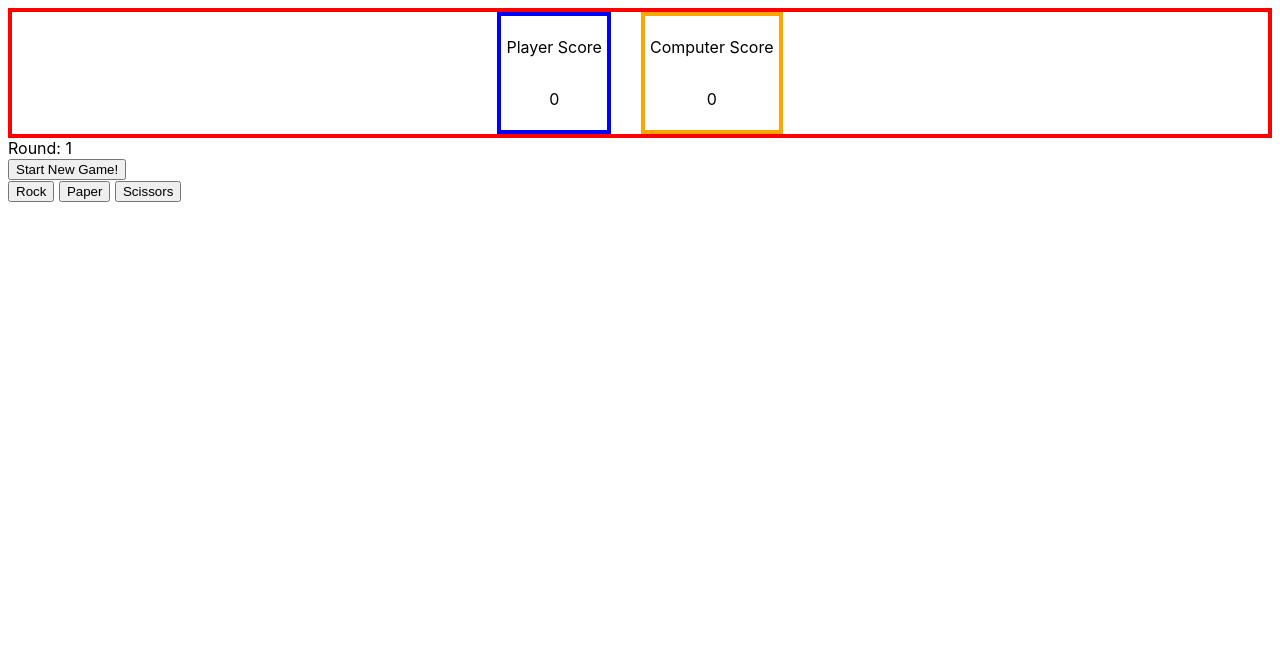
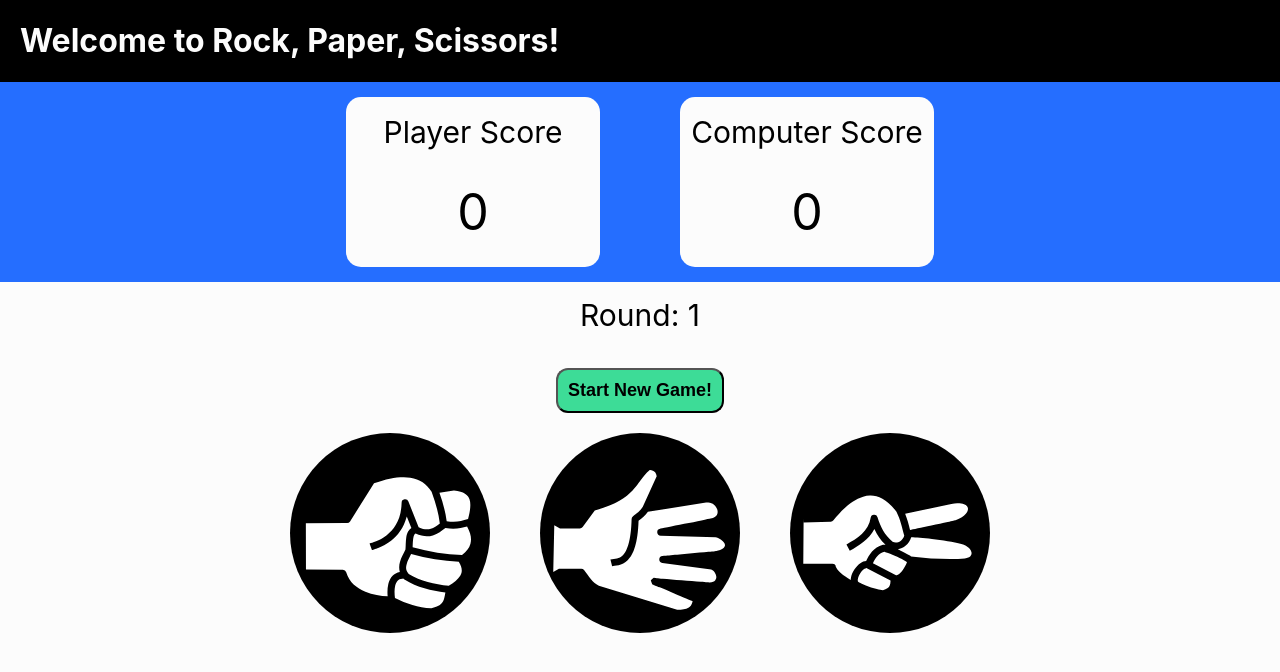
Before and after one commit to colonelcandycorn/rock_Paper_Scissors, a plain HTML site: page index.html in a window 1280 px wide. Drawn offline with Linux system fonts and the light colour scheme.

Commit message:
Finish Game
Complete the project with functioning interface.

```diff
--- a/css/styles.css
+++ b/css/styles.css
@@ -1,26 +1,170 @@
 body {
     font-family: -apple-system, BlinkMacSystemFont, 'Segoe UI', Roboto, Oxygen, Ubuntu, Cantarell, 'Open Sans', 'Helvetica Neue', sans-serif;
+    background-color: #fcfcfc;
+    margin: 0px;
 }
+
+.header {
+    display: flex;
+    padding-left: 20px;
+    background-color: black;
+    color: #fcfcfc;
+}
+
+/* Scoring Display */
 .score {
     display: flex;
     justify-content: center;
-    border: 4px solid red;
+    background-color: #256eff;
+    flex-wrap: wrap;
+    gap: 50px;
 }
 
-.playerScorecontainer {
-    border: 4px solid blue;
-    margin-right: 15px;
+.playerScorecontainer, .computerScorecontainer {
+    font-size: 30px;
+    background-color: #fcfcfc;
+    line-height: 0px;
+    min-width: 244px;
+    border-radius: 15px;
+    margin: 15px;
     padding: 5px;
     display: flex;
     flex-direction: column;
     align-items: center;
+    justify-content: center;
 }
 
-.computerScorecontainer {
-    border: 4px solid orange;
-    margin-left: 15px;
-    padding: 5px;
+.computerScore,.playerScore {
+    font-size: 50px;
+    line-height: 0px;
+}
+
+/* Round */
+
+.round {
+    text-align: center;
+    padding: 15px;
+    font-size: 30px;
+}
+
+/* Buttons */
+
+.buttonContainer {
     display: flex;
-    flex-direction: column;
-    align-items: center;
+    flex-wrap: wrap;
+    justify-content: center;
+    gap: 50px;
+    margin-top: 20px;
 }
+
+#newGame {
+    background-color: #3ddc97 ;
+    padding: 10px;
+    border-radius: 12px;
+    font-weight: bold;
+    font-size: 18px;
+}
+
+#rock {
+    background-image: url(../images/rock.svg);
+    background-repeat: no-repeat;
+    background-position: 50% 50%;
+    height:200px;
+    width: 200px;
+    border: none;
+    background-color: #fcfcfc;
+    transition: 0.5s;
+}
+
+#rock:hover {
+    background-image: url(../images/rockPurple.svg);
+    transition: 0.5s;
+}
+
+#paper {
+    background-image: url(../images/paper.svg);
+    background-repeat: no-repeat;
+    background-position: 50% 50%;
+    height:200px;
+    width: 200px;
+    border: none;
+    background-color: #fcfcfc;
+    transition: 0.5s;
+}
+
+#paper:hover {
+    background-image: url(../images/paperGreen.svg);
+    transition: 0.5s;
+}
+
+#scissors {
+    background-image: url(../images/scissors.svg);
+    background-repeat: no-repeat;
+    background-position: 50% 50%;
+    height:200px;
+    width: 200px;
+    border: none;
+    background-color: #fcfcfc;
+    transition: 0.5s;
+}
+
+#scissors:hover {
+    background-image: url(../images/scissorsRed.svg);
+    transition: 0.5s;
+}
+
+/*What's displayed after a round*/
+
+.outcomeDiv {
+    display: flex;
+    justify-content: center;
+    font-size: 50px;
+    margin: 50px 100px;
+    min-height: 200px;
+    max-width: 650px;
+    margin-left: auto;
+    margin-right: auto;
+    padding: 15px;
+    gap: 100px;
+}
+
+
+.rock {
+    background-image: url(../images/rock.svg);
+    background-repeat: no-repeat;
+    background-position: 50% 50%;
+    height:200px;
+    width: 200px;
+    border: none;
+    background-color: #fcfcfc;
+    transition: 0.5s;
+}
+
+.paper {
+    background-image: url(../images/paper.svg);
+    background-repeat: no-repeat;
+    background-position: 50% 50%;
+    height:200px;
+    width: 200px;
+    border: none;
+    background-color: #fcfcfc;
+    transition: 0.5s;
+}
+
+
+.scissors {
+    background-image: url(../images/scissors.svg);
+    background-repeat: no-repeat;
+    background-position: 50% 50%;
+    height:200px;
+    width: 200px;
+    border: none;
+    background-color: #fcfcfc;
+    transition: 0.5s;
+}
+
+.roundResults {
+    text-align: center;
+    font-size: 30px;
+    font-weight: bold;
+}
--- a/index.html
+++ b/index.html
@@ -9,6 +9,9 @@
         <link rel="stylesheet" href="./css/styles.css">
     </head>
     <body>
+        <div class="header">
+            <h1>Welcome to Rock, Paper, Scissors!</h1>
+        </div>
         <div class="score">
             <div class="playerScorecontainer">
                 <p>Player Score</p>
@@ -19,14 +22,18 @@
                 <p class="computerScore">0</p>
             </div>
         </div>
-        <div class="round">Round: 1</div>
+        <div>
+            <div class="round">Round: 1</div>
+        </div>
         <div class="buttonContainer">
             <button id="newGame">Start New Game!</button>
         </div>
         <div class="buttonContainer">
-            <button id="rock">Rock</button>
-            <button id="paper">Paper</button>
-            <button id="scissors">Scissors</button>
+            <button id="rock"></button>
+            <button id="paper"></button>
+            <button id="scissors"></button>
         </div>
+        <div class="outcomeDiv"></div>
+        <div class="roundResults"></div>
     </body>
 </html>
--- a/js/index.js
+++ b/js/index.js
@@ -10,6 +10,10 @@ const playerScorediv = document.querySelector('.playerScore');
 const computerScorediv = document.querySelector('.computerScore')
 const roundDiv = document.querySelector('.round');
 const newGame = document.querySelector('#newGame');
+const outcomeDiv = document.querySelector('.outcomeDiv')
+const computerResult = document.createElement('button');
+const playerResult = document.createElement('button');
+const roundResults = document.querySelector('.roundResults');
 
 function computerPlay() {
         let computerSelection = Math.floor(Math.random()*3)+1;
@@ -71,6 +75,14 @@ function playRound(playerSelection, computerSelection = computerPlay()) {
         } else {
                 restartGame();
         }
+
+        playerResult.removeAttribute('class')
+        playerResult.classList.add(`${playerSelection}`)
+        outcomeDiv.appendChild(playerResult);
+
+        computerResult.removeAttribute('class')
+        computerResult.classList.add(`${computerSelection}`)
+        outcomeDiv.appendChild(computerResult);
 }
 
 function endRound(result) {
@@ -91,6 +103,7 @@ function endRound(result) {
         }
         round++;
         updateScore();
+        roundResults.textContent = `${result}`
 }
 
 function updateScore() {
@@ -104,8 +117,10 @@ function updateScore() {
 
 function endGame() {
         gameState = false;
-        if (playerScore == 5) {
+        if (playerScore == 5 && computerScore != 5) {
                 roundDiv.textContent = `Player Wins! Start a new game?`
+        } else if (playerScore == 5 && computerScore == 5) {
+                roundDiv.textContent = `The game is a tie! Start a new game?`
         } else {
                 roundDiv.textContent = `Computer Wins! Start a new game?`
         }
```
Also changed, not shown: images/paper.svg (added), images/paperGreen.svg (added), images/rock.svg (added), images/rockPurple.svg (added), images/scissors.svg (added), images/scissorsRed.svg (added).
